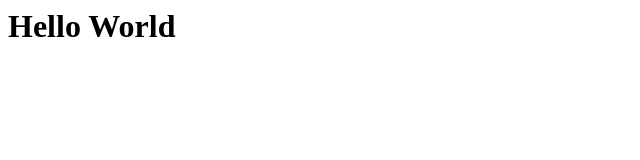
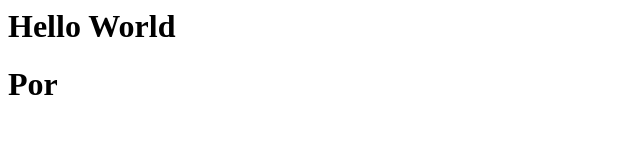
Before and after one commit to VMPor/Master, a plain HTML site: page index.html in a window 1280 px wide. Shown: the full height of the page, 0-640 px from the left. Drawn offline with Linux system fonts and the light colour scheme.

Commit message:
Add by por

```diff
--- a/index.html
+++ b/index.html
@@ -4,5 +4,7 @@
 </head>
 <body>
 	<h1>Hello World</h1>
+	<h1>Por</h1>
+
 </body>
 </html>
```
